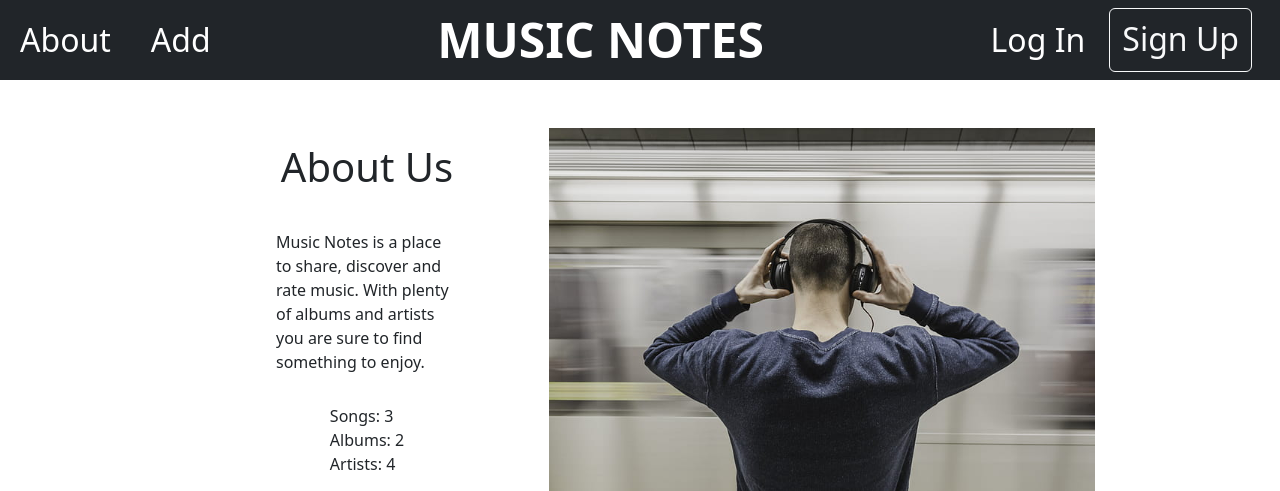
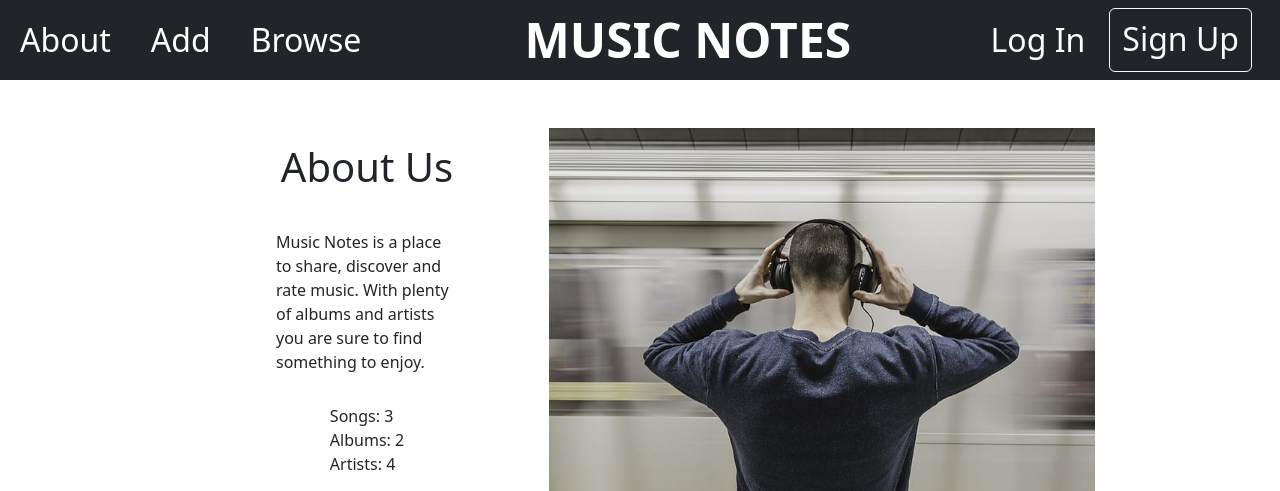
Before and after one commit to Fintani/MusicNotes, a Django app: page /music_notes/about/ in a window 1280 px wide. Shown: the top 491 px of the page. Run offline with Django 3.2, Linux system fonts and the light colour scheme; data comes from the database, SQL or seed files in the repository; both versions use the stored data as it was after the commit.

Commit message:
browse page fully implemented

```diff
--- a/templates/music_notes/base.html
+++ b/templates/music_notes/base.html
@@ -25,7 +25,8 @@
                 <!-- Links to the left -->
                 <div class="navbar-nav">
                     <a class="nav-link text-white fs-2 me-4" href="{% url 'music_notes:about' %}">About</a>
-                    <a class="nav-link text-white fs-2" href="{% url 'music_notes:add' %}">Add</a>
+                    <a class="nav-link text-white fs-2 me-4" href="{% url 'music_notes:add' %}">Add</a>
+                    <a class="nav-link text-white fs-2 me-4" href="{% url 'music_notes:browse' %}"> Browse</a>
                 </div>
 
                 <!-- Title in center -->
```
Also changed, not shown: db.sqlite3.
